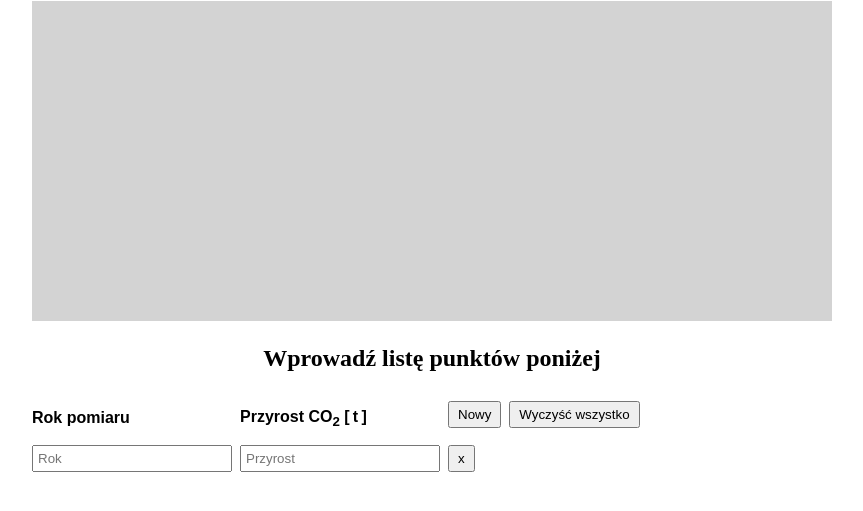
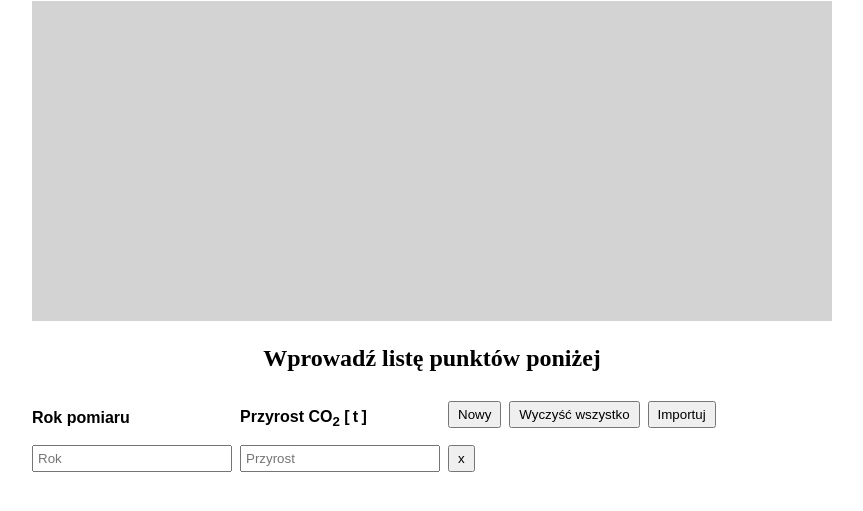
Before and after one commit to grzegorz-chojnacki/an, a plain HTML site: page P01/index.html in a window 1280 px wide. Shown: the part 79-590 px from the top of the page, without its empty margins (208-1071 px from the left). Drawn offline with Linux system fonts and the light colour scheme.

Commit message:
Added file import

```diff
--- /dev/null
+++ b/P01/example-points.json
@@ -0,0 +1,6 @@
+[
+  { "x": 1, "y": 2 },
+  { "x": 2, "y": 3 },
+  { "x": 3, "y": 4 },
+  { "x": 4, "y": 5 }
+]
--- a/P01/gui.js
+++ b/P01/gui.js
@@ -4,6 +4,7 @@ const gui = new (class {
   canvas    = document.getElementById('canvas')
   formula   = document.getElementById('formula')
   inputList = document.getElementById('inputList')
+  fileInput = document.getElementById('fileInput')
   dataItemTemplate = `
     <div class="data-item data-group">
       <input type="number" onkeyup="gui.update()" name="year" step="1" placeholder="Rok">
@@ -23,9 +24,15 @@ const gui = new (class {
 
   update = debounce(() => this.recalculate(), 1000)
 
-  spawnInput() {
+  spawnInput(point) {
     const newInput = new DOMParser()
       .parseFromString(this.dataItemTemplate, 'text/html').body.firstChild
+
+    if (point !== undefined) {
+      const inputs = newInput.getElementsByTagName('input')
+      inputs.year.value  = point.x
+      inputs.delta.value = point.y
+    }
 
     this.inputList.prepend(newInput)
   }
@@ -67,9 +74,33 @@ const gui = new (class {
       .replaceAll(exponents, exponentTemplate)
   }
 
-  // TODO: Implement
-  // https://developer.mozilla.org/en-US/docs/Web/API/File/Using_files_from_web_applications
-  importData() { }
+  showFileDialog() { this.fileInput.click() }
+
+  async importData(event) {
+    if (event.target.files.length > 0) {
+      const file = event.target.files.item(0)
+      const points = this.parsePoints(await file.text())
+      this.fillInputs(points)
+    }
+  }
+
+  parsePoints(fileContents) {
+    try {
+      // ToDo: Check if property x, y exists, not null
+      return JSON.parse(fileContents)
+    } catch (err) { this.formula.innerHTML = "Błąd wczytywania pliku" }
+    return []
+  }
+
+  fillInputs(points) {
+    this.removeAllInputs()
+
+    points.reverse().forEach(this.spawnInput)
+    this.recalculate()
+
+    this.inputList.lastChild.remove()
+  }
+
   // TODO: Implement function to draw polynomial on canvas
-  printFunction(polynomial) { }
+  drawFunction(polynomial) { }
 })()
--- a/P01/index.html
+++ b/P01/index.html
@@ -27,9 +27,9 @@
         <h4>Przyrost CO<sub>2</sub> <span class="unit">[t]</span></h4>
         <button onclick="gui.spawnInput()">Nowy</button>
         <button onclick="gui.removeAllInputs()">Wyczyść wszystko</button>
-        <!-- <button onclick="gui.importData()">Importuj</button> -->
+        <button onclick="gui.showFileDialog()">Importuj</button>
         <!-- Hidden file input opens system file dialog -->
-        <!-- <input type="file" id="file-input" hidden> -->
+        <input type="file" id="fileInput" onchange="gui.importData(event)" hidden>
       </header>
 
       <div id="inputList"></div>
```
